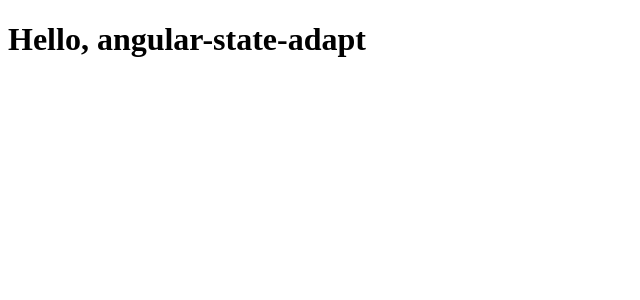
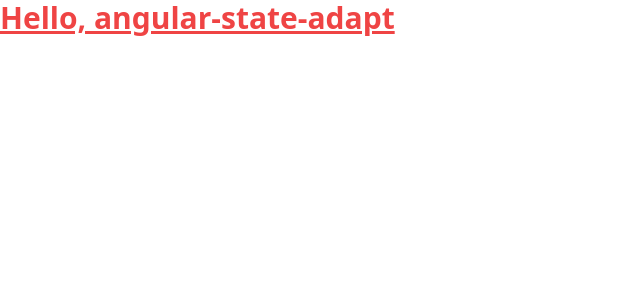
Before and after one commit to TopGITsan/angular-state-adapt, an Angular app: page / in a window 1280 px wide. Shown: the top 300 px of the page, without its empty margins (0-640 px from the left). Built offline with nearby package versions, Linux system fonts and the light colour scheme.

Commit message:
chore(styles): :heavy_plus_sign: add tailwind library

```diff
--- a/package.json
+++ b/package.json
@@ -26,12 +26,17 @@
     "@angular/cli": "^19.0.6",
     "@angular/compiler-cli": "^19.0.0",
     "@types/jasmine": "~5.1.0",
+    "autoprefixer": "^10.4.20",
     "jasmine-core": "~5.4.0",
     "karma": "~6.4.0",
     "karma-chrome-launcher": "~3.2.0",
     "karma-coverage": "~2.2.0",
     "karma-jasmine": "~5.1.0",
     "karma-jasmine-html-reporter": "~2.1.0",
+    "postcss": "^8.4.49",
+    "prettier": "^3.4.2",
+    "prettier-plugin-tailwindcss": "^0.6.9",
+    "tailwindcss": "^3.4.17",
     "typescript": "~5.6.2"
   }
 }
--- a/src/app/app.component.ts
+++ b/src/app/app.component.ts
@@ -5,7 +5,7 @@
   selector: 'app-root',
   imports: [RouterOutlet],
   template: `
-    <h1>Hello, {{ title }}</h1>
+    <h1 class="text-3xl font-bold underline text-red-500">Hello, {{ title }}</h1>
     <router-outlet />
   `,
   styles: ``,
--- a/src/styles.scss
+++ b/src/styles.scss
@@ -1 +1,4 @@
 /* You can add global styles to this file, and also import other style files */
+@tailwind base;
+@tailwind components;
+@tailwind utilities;
--- /dev/null
+++ b/tailwind.config.js
@@ -0,0 +1,8 @@
+/** @type {import('tailwindcss').Config} */
+module.exports = {
+  content: ["./src/**/*.{html,ts}"],
+  theme: {
+    extend: {},
+  },
+  plugins: ["prettier-plugin-tailwindcss"],
+};
```
Also changed, not shown: 2 other files (tests, documents, lock files or other folders).
